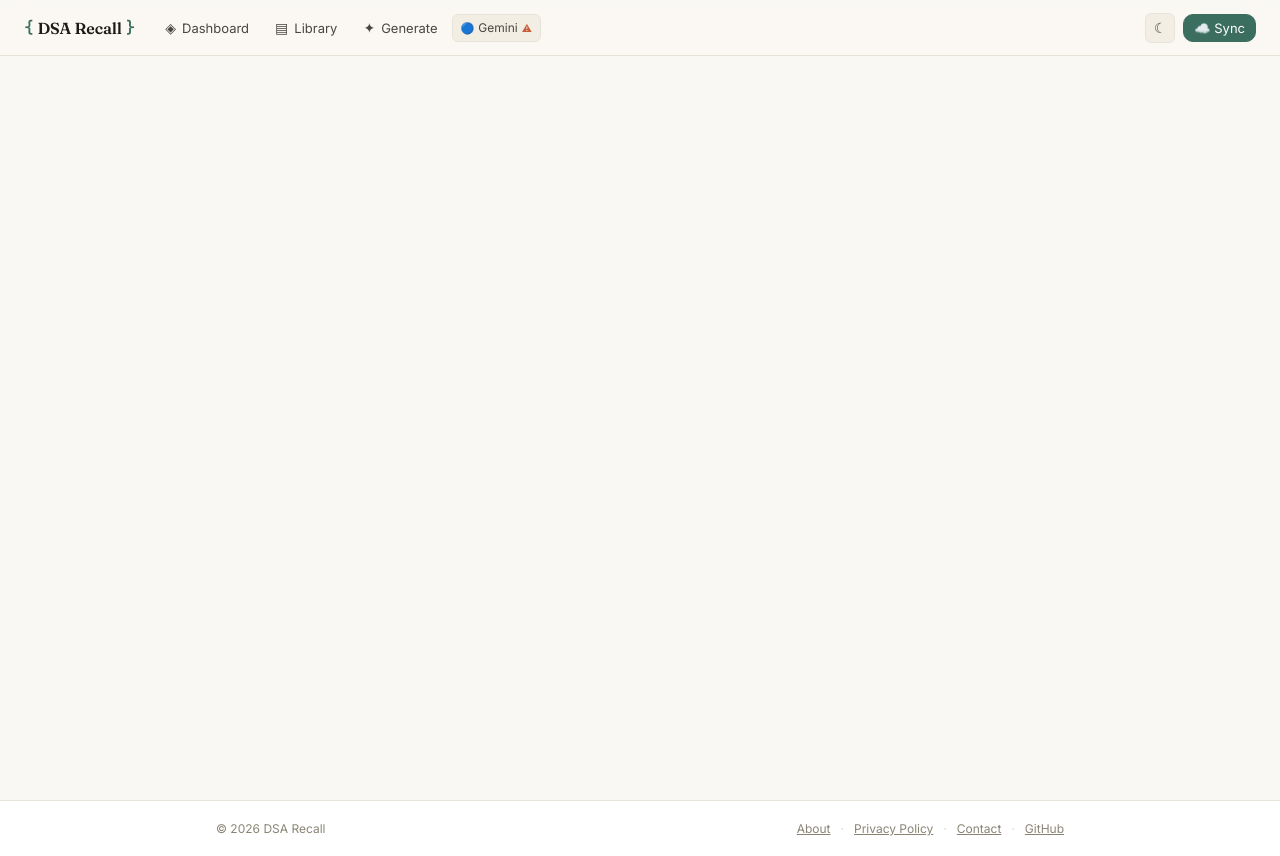
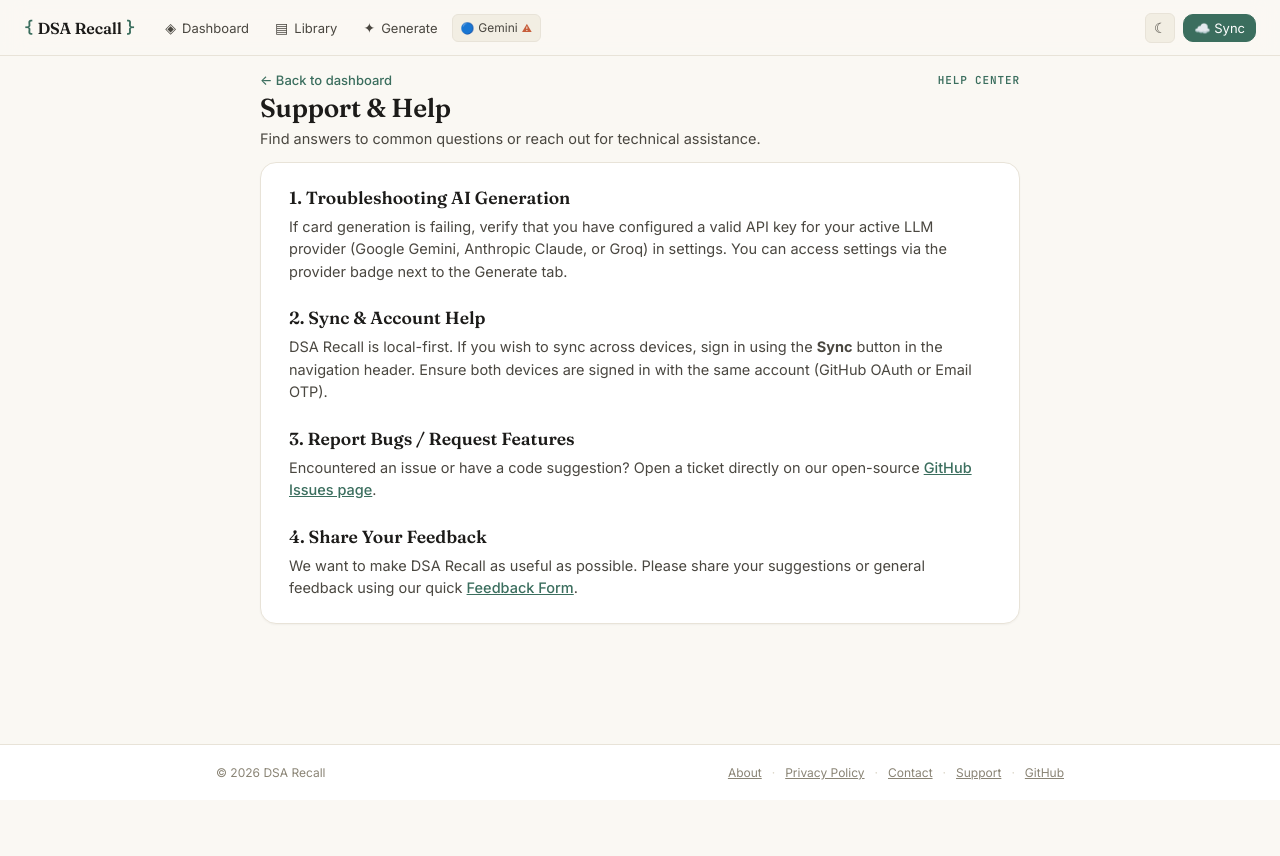
Before and after one commit to MANASZ-WEBDEV/DSA-Revision, a React (Vite) app: page /support in a window 1280 px wide. After the commit the page ends 800 px from the top, so only its background shows below. Built offline with nearby package versions, Linux system fonts and the light colour scheme; no server answers.

Commit message:
feat: add Support and Help page with single-viewport layout and footer link

```diff
--- a/src/App.tsx
+++ b/src/App.tsx
@@ -14,6 +14,7 @@ import { ReviewHistory }  from "./components/dashboard/ReviewHistory";
 import { PrivacyPage }    from "./components/landing/PrivacyPage";
 import { AboutPage }      from "./components/landing/AboutPage";
 import { ContactPage }    from "./components/landing/ContactPage";
+import { SupportPage }    from "./components/landing/SupportPage";
 import { Analytics }      from "@vercel/analytics/react";
 import { useCardStore, useProviderStore, useReviewHistory, useSessionHistory } from "./hooks/useStore";
 import { useTheme }       from "./hooks/useTheme";
@@ -39,6 +40,7 @@ function AppContent() {
   const isGeneratePage = location.pathname === "/generate";
   const isAboutPage = location.pathname === "/about";
   const isContactPage = location.pathname === "/contact";
+  const isSupportPage = location.pathname === "/support";
   const [isMobile, setIsMobile] = useState(window.innerWidth <= 768);
 
   useEffect(() => {
@@ -49,7 +51,7 @@ function AppContent() {
     return () => window.removeEventListener("resize", handleResize);
   }, []);
 
-  const shouldLockViewport = (isPrivacyPage || isGeneratePage || isAboutPage || isContactPage) && !isMobile;
+  const shouldLockViewport = (isPrivacyPage || isGeneratePage || isAboutPage || isContactPage || isSupportPage) && !isMobile;
   const [showSettings, setShowSettings] = useState(false);
   const [showLogin, setShowLogin] = useState(false);
   const [menuOpen, setMenuOpen] = useState(false);
@@ -412,6 +414,10 @@ function AppContent() {
             path="/contact"
             element={<ContactPage />}
           />
+          <Route
+            path="/support"
+            element={<SupportPage />}
+          />
         </Routes>
       </main>
 
@@ -424,6 +430,8 @@ function AppContent() {
             <Link to="/privacy" style={s.footerLink}>Privacy Policy</Link>
             <span style={{ color: "var(--border-strong)" }}>·</span>
             <Link to="/contact" style={s.footerLink}>Contact</Link>
+            <span style={{ color: "var(--border-strong)" }}>·</span>
+            <Link to="/support" style={s.footerLink}>Support</Link>
             <span style={{ color: "var(--border-strong)" }}>·</span>
             <a href="https://github.com/MANASZ-WEBDEV/DSA-Revision" target="_blank" rel="noreferrer" style={s.footerLink}>GitHub</a>
           </div>
--- /dev/null
+++ b/src/components/landing/SupportPage.tsx
@@ -0,0 +1,131 @@
+import { Link } from "react-router-dom";
+import React from "react";
+
+export function SupportPage() {
+  React.useEffect(() => {
+    window.scrollTo(0, 0);
+
+    // Apply overflow: hidden to body to prevent body-level scrolling on desktop
+    const isDesktop = window.innerWidth > 768;
+    const originalOverflow = document.body.style.overflow;
+
+    if (isDesktop) {
+      document.body.style.overflow = "hidden";
+    }
+
+    return () => {
+      document.body.style.overflow = originalOverflow;
+    };
+  }, []);
+
+  return (
+    <div className="animate-fadeInUp privacy-container">
+      <div style={s.header}>
+        <Link to="/" style={s.backLink} className="btn-press">
+          ← Back to dashboard
+        </Link>
+        <span className="font-mono" style={s.eyebrow}>Help Center</span>
+      </div>
+
+      <div style={{ marginBottom: 12 }}>
+        <h1 style={s.h1}>Support & Help</h1>
+        <p style={{ fontSize: 14.5, color: "var(--ink-soft)", margin: "4px 0 0", lineHeight: 1.5 }}>
+          Find answers to common questions or reach out for technical assistance.
+        </p>
+      </div>
+
+      <div className="privacy-card">
+        <section style={s.section}>
+          <h2 style={s.sectionTitle}>1. Troubleshooting AI Generation</h2>
+          <p style={s.paragraph}>
+            If card generation is failing, verify that you have configured a valid API key for your active LLM provider (Google Gemini, Anthropic Claude, or Groq) in settings. You can access settings via the provider badge next to the Generate tab.
+          </p>
+        </section>
+
+        <section style={s.section}>
+          <h2 style={s.sectionTitle}>2. Sync & Account Help</h2>
+          <p style={s.paragraph}>
+            DSA Recall is local-first. If you wish to sync across devices, sign in using the <strong>Sync</strong> button in the navigation header. Ensure both devices are signed in with the same account (GitHub OAuth or Email OTP).
+          </p>
+        </section>
+
+        <section style={s.section}>
+          <h2 style={s.sectionTitle}>3. Report Bugs / Request Features</h2>
+          <p style={s.paragraph}>
+            Encountered an issue or have a code suggestion? Open a ticket directly on our open-source{" "}
+            <a href="https://github.com/MANASZ-WEBDEV/DSA-Revision/issues" target="_blank" rel="noreferrer" style={s.link}>
+              GitHub Issues page
+            </a>.
+          </p>
+        </section>
+
+        <section style={s.section}>
+          <h2 style={s.sectionTitle}>4. Share Your Feedback</h2>
+          <p style={s.paragraph}>
+            We want to make DSA Recall as useful as possible. Please share your suggestions or general feedback using our quick{" "}
+            <a href="mailto:manasrajanidy89@gmail.com?subject=DSA Recall Feedback" style={s.link}>
+              Feedback Form
+            </a>.
+          </p>
+        </section>
+      </div>
+    </div>
+  );
+}
+
+const s: Record<string, React.CSSProperties> = {
+  header: {
+    display: "flex",
+    justifyContent: "space-between",
+    alignItems: "center",
+    marginBottom: 4,
+  },
+  backLink: {
+    background: "none",
+    border: "none",
+    fontSize: 13,
+    color: "var(--accent)",
+    fontWeight: 500,
+    cursor: "pointer",
+    padding: 0,
+    textDecoration: "none",
+  },
+  eyebrow: {
+    fontSize: 11,
+    fontWeight: 600,
+    letterSpacing: "0.08em",
+    color: "var(--accent)",
+    textTransform: "uppercase",
+  },
+  h1: {
+    fontFamily: "var(--font-display)",
+    fontSize: 26,
+    fontWeight: 600,
+    margin: 0,
+    color: "var(--ink)",
+    letterSpacing: "-0.01em",
+  },
+  section: {
+    display: "flex",
+    flexDirection: "column",
+    gap: 8,
+  },
+  sectionTitle: {
+    fontFamily: "var(--font-display)",
+    fontSize: 17.5,
+    fontWeight: 600,
+    margin: 0,
+    color: "var(--ink)",
+  },
+  paragraph: {
+    fontSize: 14.5,
+    color: "var(--ink-soft)",
+    lineHeight: 1.55,
+    margin: 0,
+  },
+  link: {
+    color: "var(--accent)",
+    textDecoration: "underline",
+    fontWeight: 500,
+  },
+};
```
